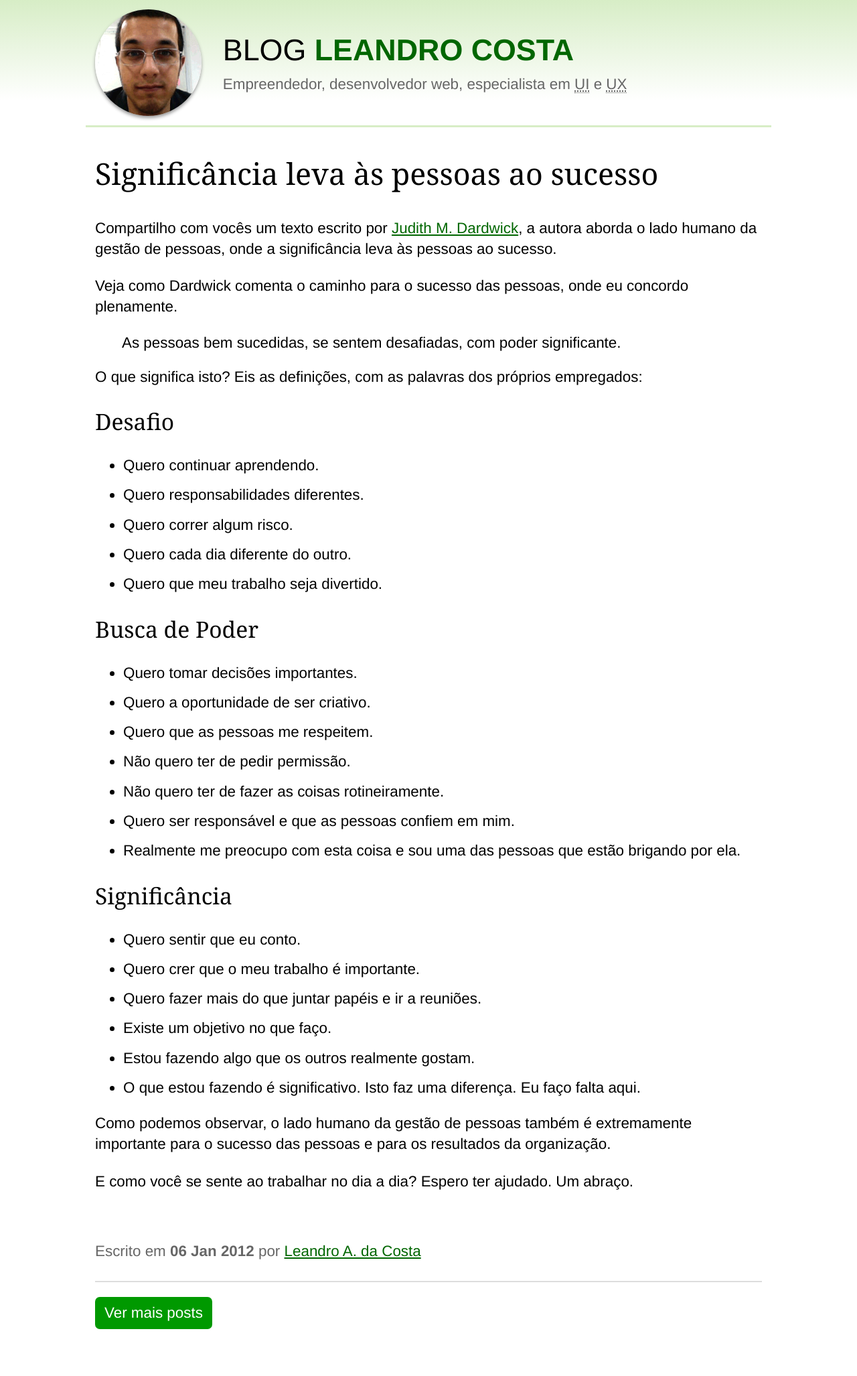
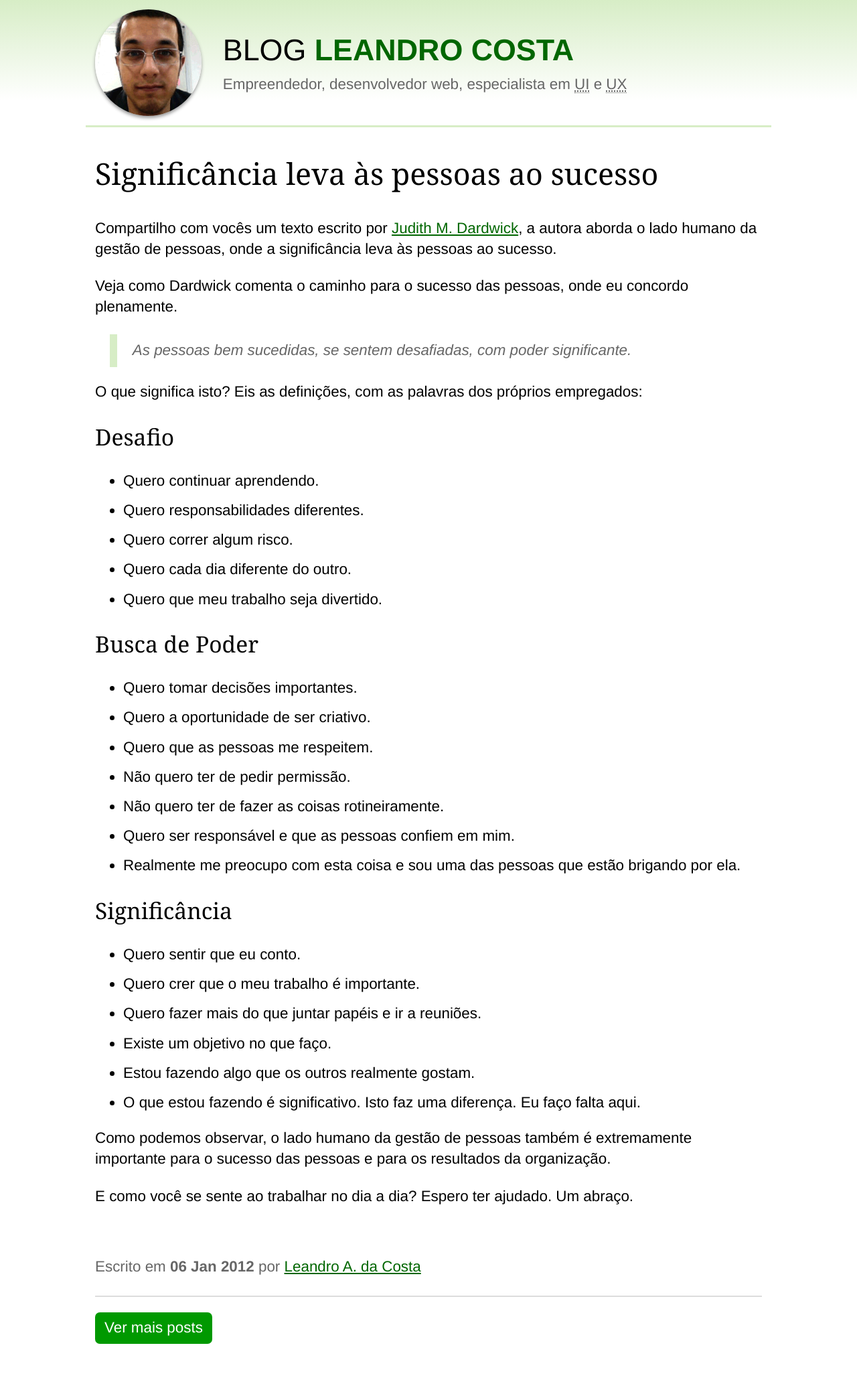
Before and after one commit to leandroadacosta/leandroadacosta.github.io, a Jekyll site: the page built from _posts/2012-01-06-significancia-leva-as-pessoas-ao-sucesso.md, in a window 1280 px wide. Shown: the whole page at 67% size. Built offline with Jekyll 4.4.1, drawn with Linux system fonts in a browser that asks for light colours; before the commit the page ends 2032 px from its top, so only the background shows below that.

Commit message:
adicionado estilo para blockquote

```diff
--- a/css/base.css
+++ b/css/base.css
@@ -53,6 +53,15 @@ article img {
 	width: 100%;
 }
 
+blockquote {
+	border-left: 0.5em solid #D7EDC6;
+	margin-left: 1em;
+	margin-right: 1em;
+	padding: .5em 0 .5em 1em;
+	font-style: italic;
+	color: #666;
+}
+
 @media screen and (min-width:640px) {
 	body {
 		font-size: 120%;
```
